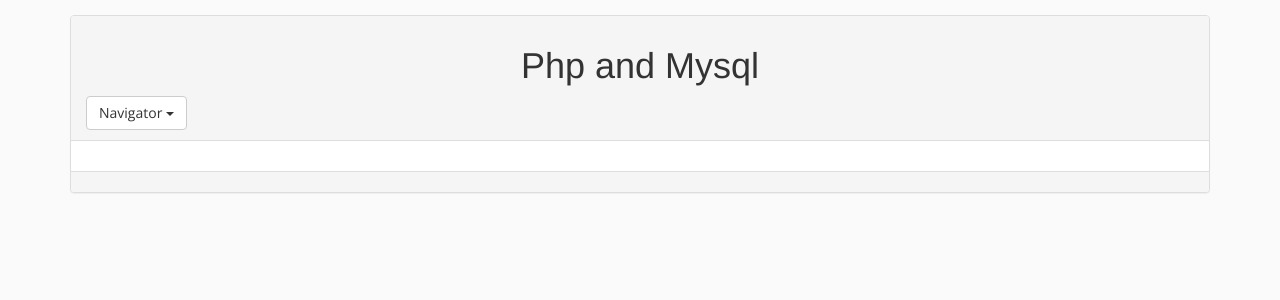
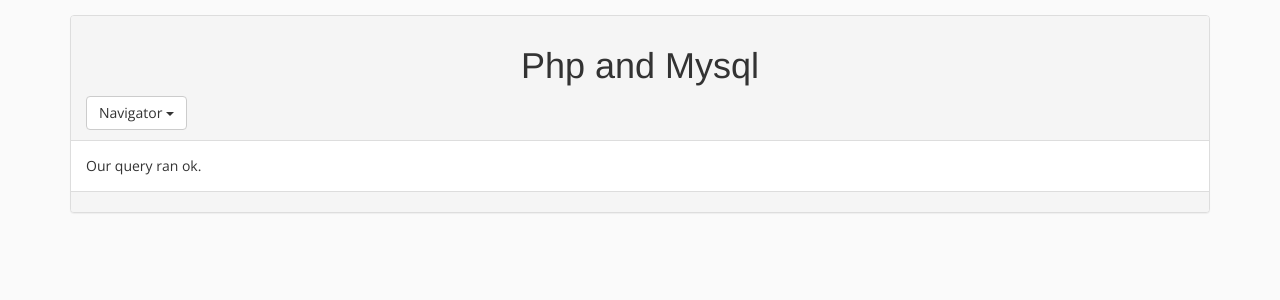
Before and after one commit to jhamPac/projectNoob, a PHP site: page /page3.php in a window 1280 px wide. Shown: the top 300 px of the page. Run offline with PHP 8.4, Linux system fonts and the light colour scheme; data that the repository does not hold is empty.

Commit message:
PDO query

```diff
--- a/www/page3.php
+++ b/www/page3.php
@@ -27,9 +27,11 @@
                           }
 
                           try{
-
+                              $results = $db->query("SELECT post_date, post_content FROM wp_posts");
+                              echo "Our query ran ok.";
                           } catch( Exception $e ) {
-
+                              echo "Data could not be retrieved, sorry.";
+                              exit();
                           }
 
 
```
